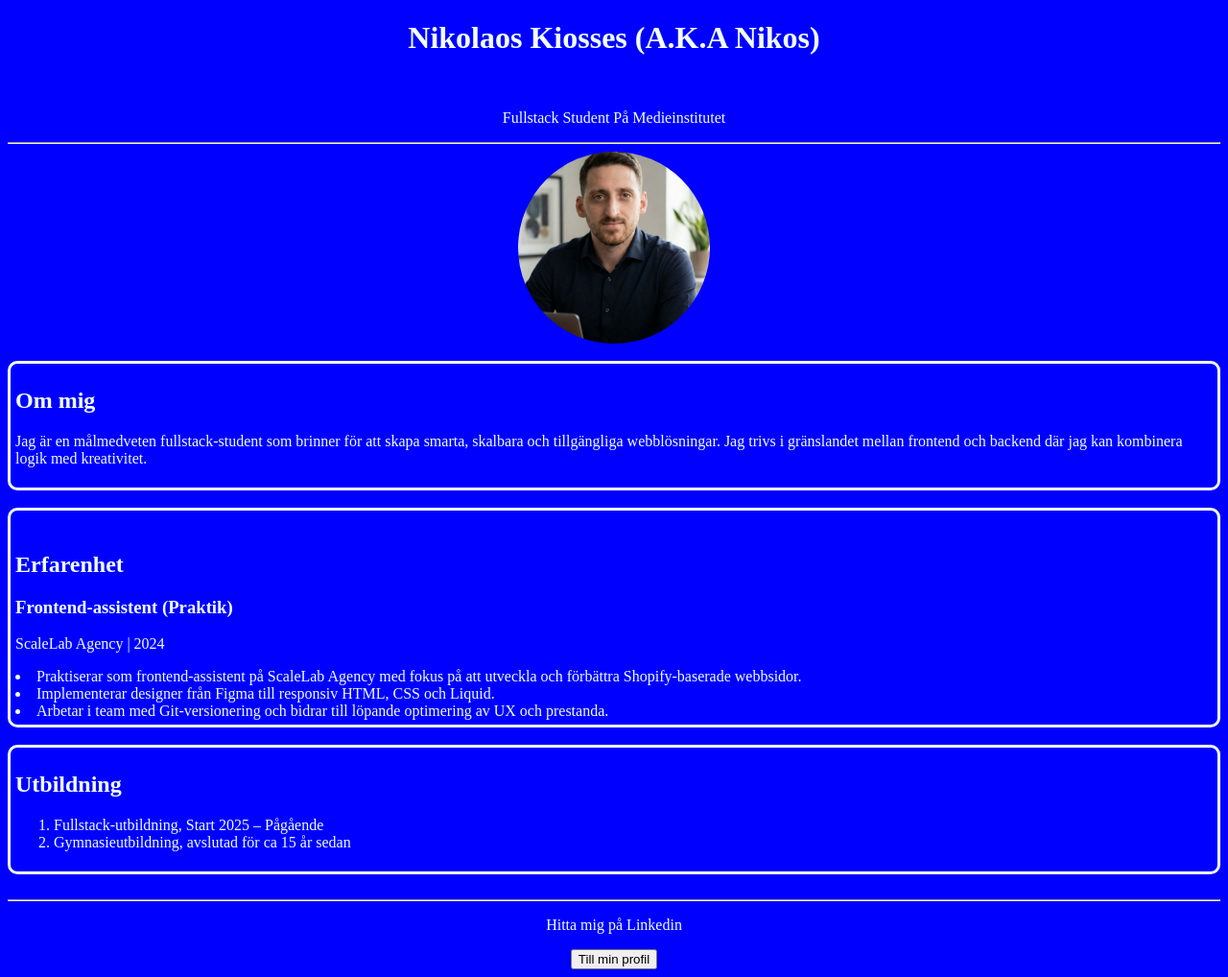
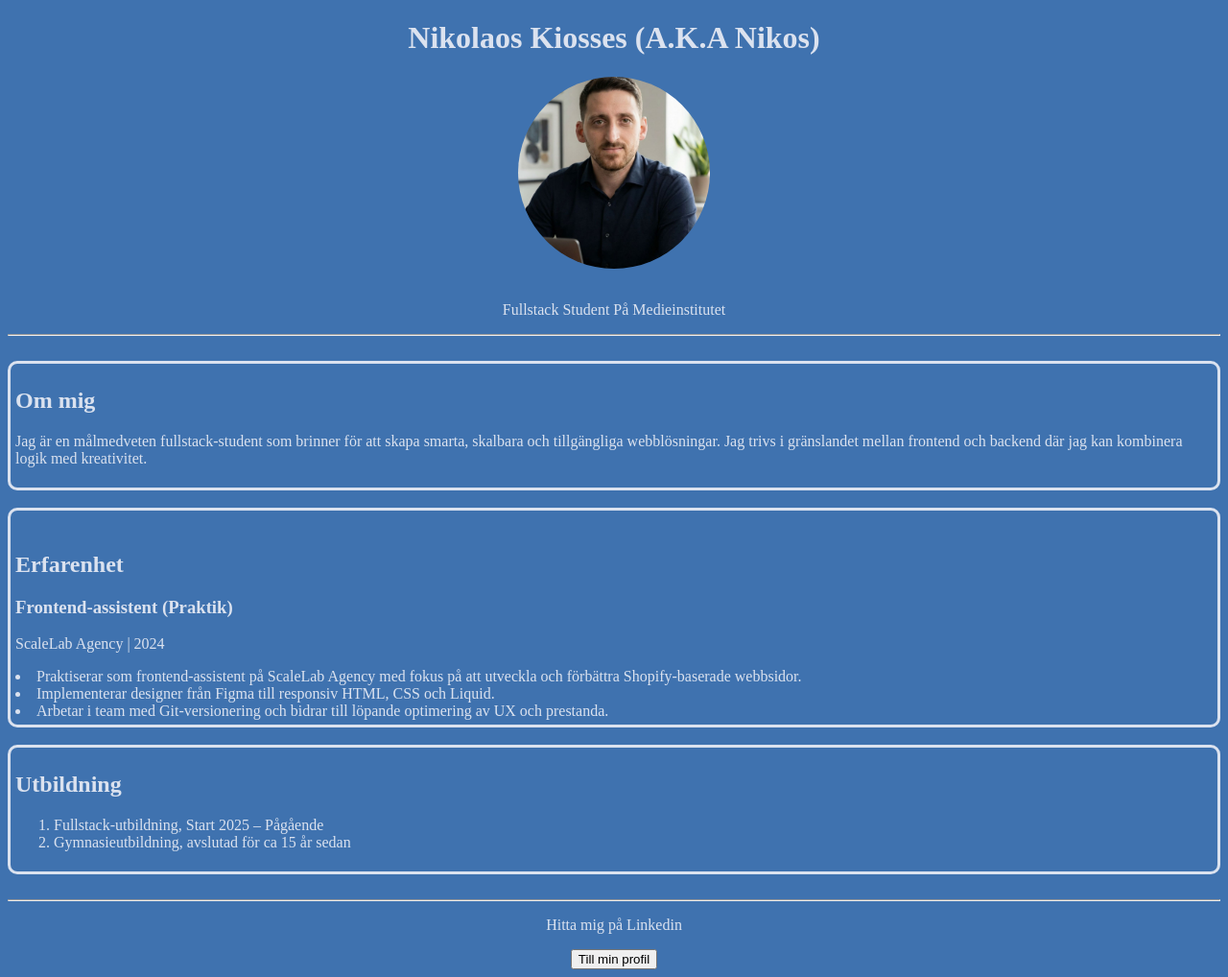
Before and after one commit to NikosKiosses/my-profile, a plain HTML site: page index.html in a window 1280 px wide. Shown: the whole page at 96% size. Drawn offline with Linux system fonts and the light colour scheme.

Commit message:
ändrat bilder och header tag

```diff
--- a/css/style.css
+++ b/css/style.css
@@ -1,15 +1,15 @@
 body {
-    background-color: blue;
+    background-color: #3F72AF;
     }
 
     h1 {
-        color: azure;
+        color: #DBE2EF;
         text-align: center;
         }
 
 .center-text {
 text-align: center;
-color: azure;
+color: #DBE2EF;
 }
 
 
@@ -20,20 +20,20 @@ color: azure;
         }
 
         .card1 {
-            border-style: solid; color: azure;
+            border-style: solid; color: #DBE2EF;
             text-align: left;
             border-radius: 10px;
             padding: 5px;
         }
 
         .card2 {
-            border-style: solid; color: azure;
+            border-style: solid; color: #DBE2EF;
             text-align: left;
             border-radius: 10px;
             padding: 5px;
         }
         .card3 {
-            border-style: solid; color: azure;
+            border-style: solid; color: #DBE2EF;
             text-align: left;
             border-radius: 10px;
             padding: 5px;
@@ -41,5 +41,5 @@ color: azure;
 
         .linkedin {
             text-align: center;
-            color: azure;
+            color: #DBE2EF;
         }
--- a/index.html
+++ b/index.html
@@ -6,15 +6,19 @@
     <title>Document</title>
     <link rel="stylesheet" href="css/style.css">
 </head>
+
 <body>
-    <div id="profile-page">
-<header><h1>Nikolaos Kiosses (A.K.A Nikos) </h1></header>
+    <header>
+    <div id="profile-header">
+<h1>Nikolaos Kiosses (A.K.A Nikos) </h1>
+<img src="img/profile.jpg" alt="min profilbild" width="200" height="200" class=".profil-image">
+
+</header>
 
 <br>
 
 <p class="center-text">Fullstack Student På Medieinstitutet</p>
 <hr>
-<img src="img/profile.jpg" alt="min profilbild" width="200" height="200" class=".profil-image">
 <br>
 
 <div class="card1">
```
